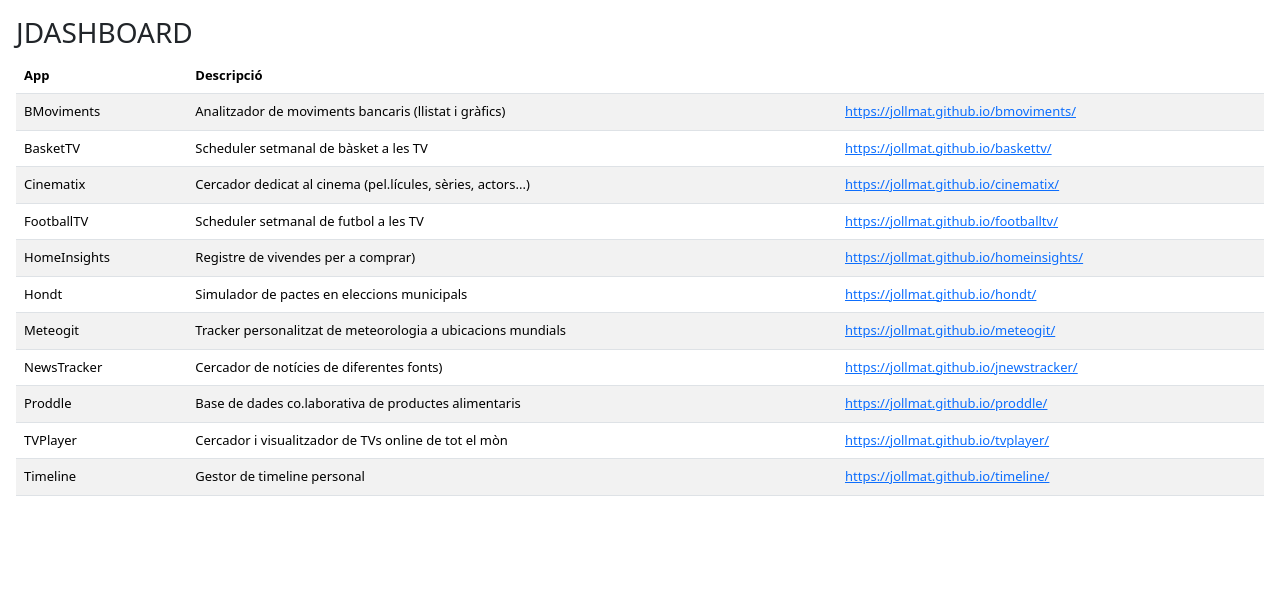
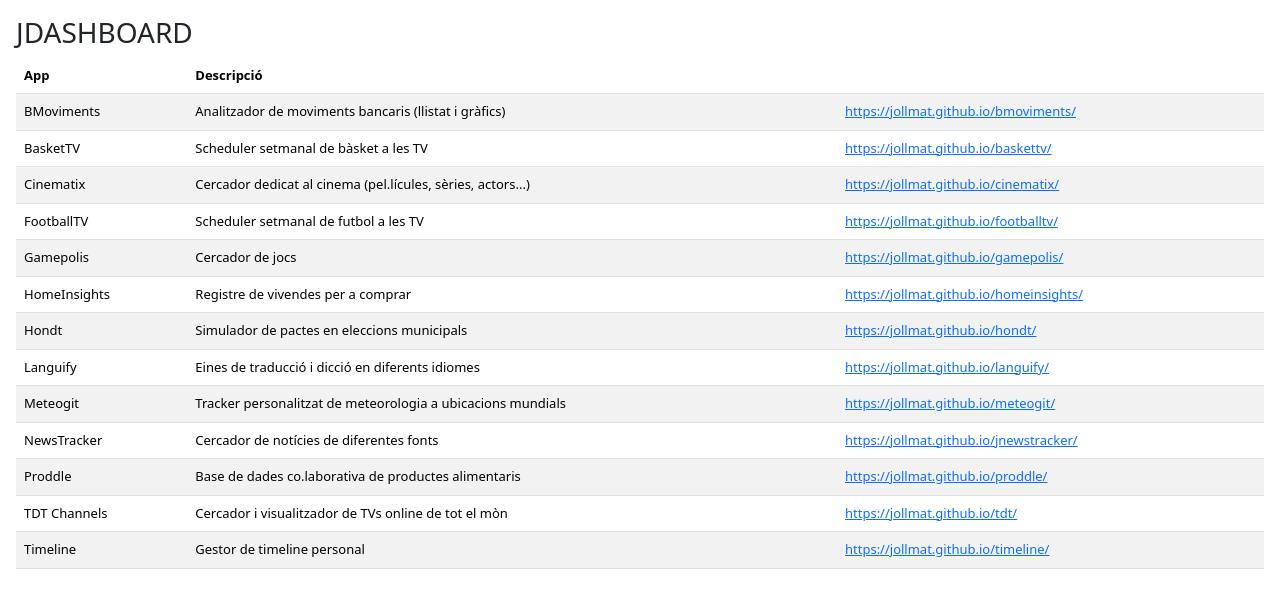
Before and after one commit to jollmat/jdashboard, an Angular app: page / in a window 1280 px wide. Shown: the top 608 px of the page. Built offline with nearby package versions, Linux system fonts and the light colour scheme.

Commit message:
Added Gamepolis and TDT Channels links

```diff
--- a/src/app/app.component.ts
+++ b/src/app/app.component.ts
@@ -12,14 +12,16 @@ export class AppComponent {
     {name: 'FootballTV', description: 'Scheduler setmanal de futbol a les TV', url: 'https://jollmat.github.io/footballtv/'},
     {name: 'BasketTV', description: 'Scheduler setmanal de bàsket a les TV', url: 'https://jollmat.github.io/baskettv/'},
     {name: 'BMoviments', description: 'Analitzador de moviments bancaris (llistat i gràfics)', url: 'https://jollmat.github.io/bmoviments/'},
-    {name: 'TVPlayer', description: 'Cercador i visualitzador de TVs online de tot el mòn', url: 'https://jollmat.github.io/tvplayer/'},
+    {name: 'TDT Channels', description: 'Cercador i visualitzador de TVs online de tot el mòn', url: 'https://jollmat.github.io/tdt/'},
+    {name: 'Gamepolis', description: 'Cercador de jocs', url: 'https://jollmat.github.io/gamepolis/'},
     {name: 'Timeline', description: 'Gestor de timeline personal', url: 'https://jollmat.github.io/timeline/'},
     {name: 'Proddle', description: 'Base de dades co.laborativa de productes alimentaris', url: 'https://jollmat.github.io/proddle/'},
     {name: 'Meteogit', description: 'Tracker personalitzat de meteorologia a ubicacions mundials', url: 'https://jollmat.github.io/meteogit/'},
     {name: 'Hondt', description: 'Simulador de pactes en eleccions municipals', url: 'https://jollmat.github.io/hondt/'},
     {name: 'Cinematix', description: 'Cercador dedicat al cinema (pel.lícules, sèries, actors...)', url: 'https://jollmat.github.io/cinematix/'},
-    {name: 'NewsTracker', description: 'Cercador de notícies de diferentes fonts)', url: 'https://jollmat.github.io/jnewstracker/'},
-    {name: 'HomeInsights', description: 'Registre de vivendes per a comprar)', url: 'https://jollmat.github.io/homeinsights/'}
+    {name: 'NewsTracker', description: 'Cercador de notícies de diferentes fonts', url: 'https://jollmat.github.io/jnewstracker/'},
+    {name: 'HomeInsights', description: 'Registre de vivendes per a comprar', url: 'https://jollmat.github.io/homeinsights/'},
+    {name: 'Languify', description: 'Eines de traducció i dicció en diferents idiomes', url: 'https://jollmat.github.io/languify/'}
   ].sort((a,b) => {
     return a.name>b.name?1:-1;
   });
```
Also changed, not shown: src/docs/github deployment.txt.
